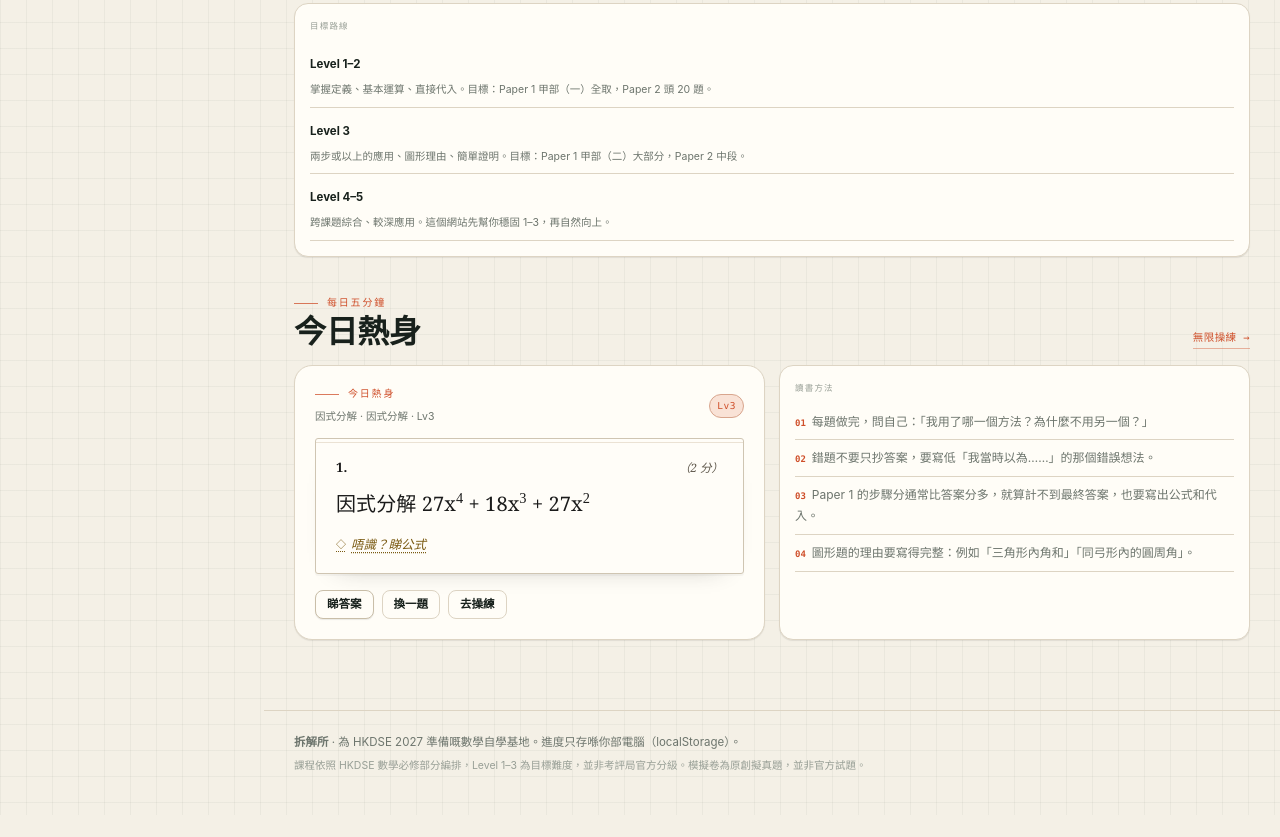
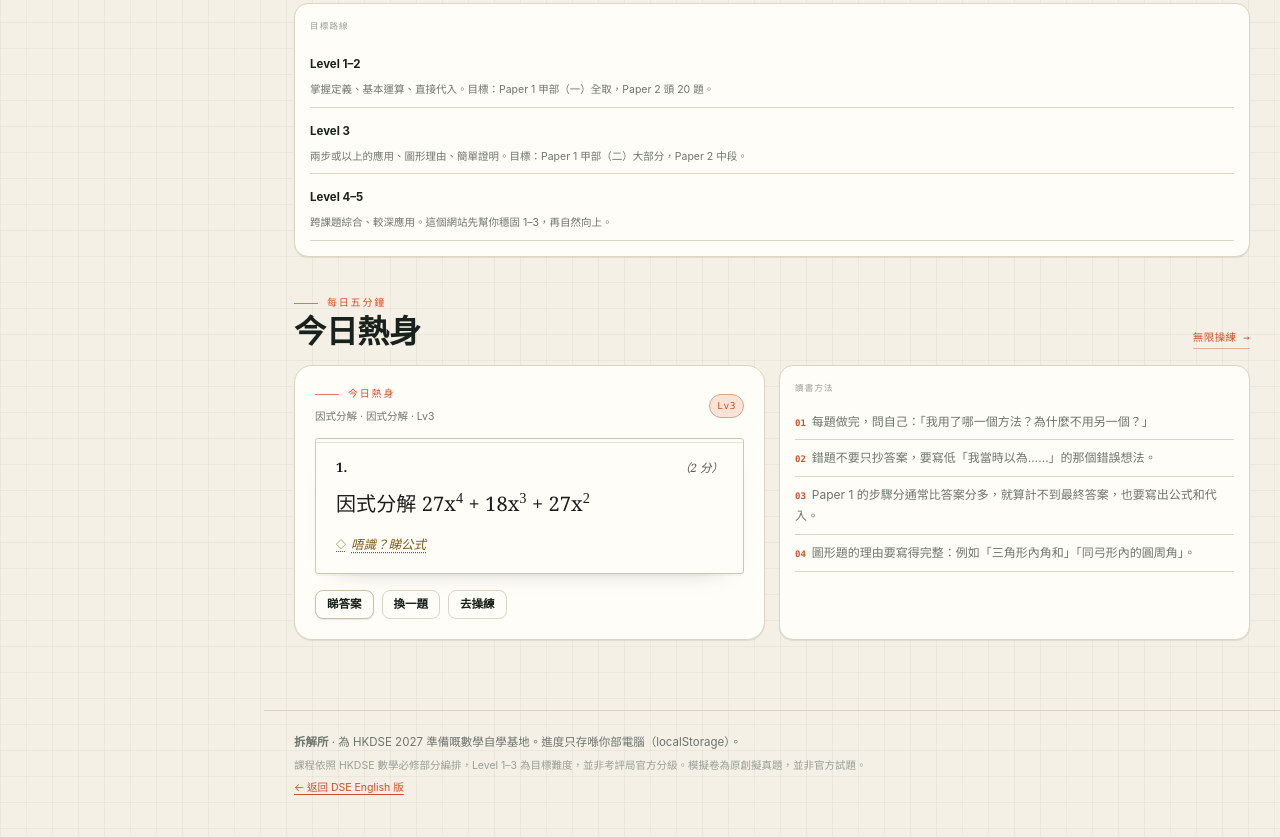
Before and after one commit to chanchingcarlos/HKDSE_2027, a plain HTML site: page maths/index.html in a window 1280 px wide. Shown: the part 2214-3051 px from the top of the page. Before the commit the page ends 3029 px from the top, so only its background shows below. Drawn offline with Linux system fonts and the light colour scheme.

Commit message:
Link mathematics and English sites together

```diff
--- a/maths/index.html
+++ b/maths/index.html
@@ -57,6 +57,7 @@
     <footer class="site-foot">
       <p><strong>拆解所</strong> · 為 HKDSE 2027 準備嘅數學自學基地。進度只存喺你部電腦（localStorage）。</p>
       <p class="tiny">課程依照 HKDSE 數學必修部分編排，Level 1–3 為目標難度，並非考評局官方分級。模擬卷為原創擬真題，並非官方試題。</p>
+      <p class="tiny"><a href="../">← 返回 DSE English 版</a></p>
     </footer>
   </div>
 </div>
```
Also changed, not shown: 1 other file.
